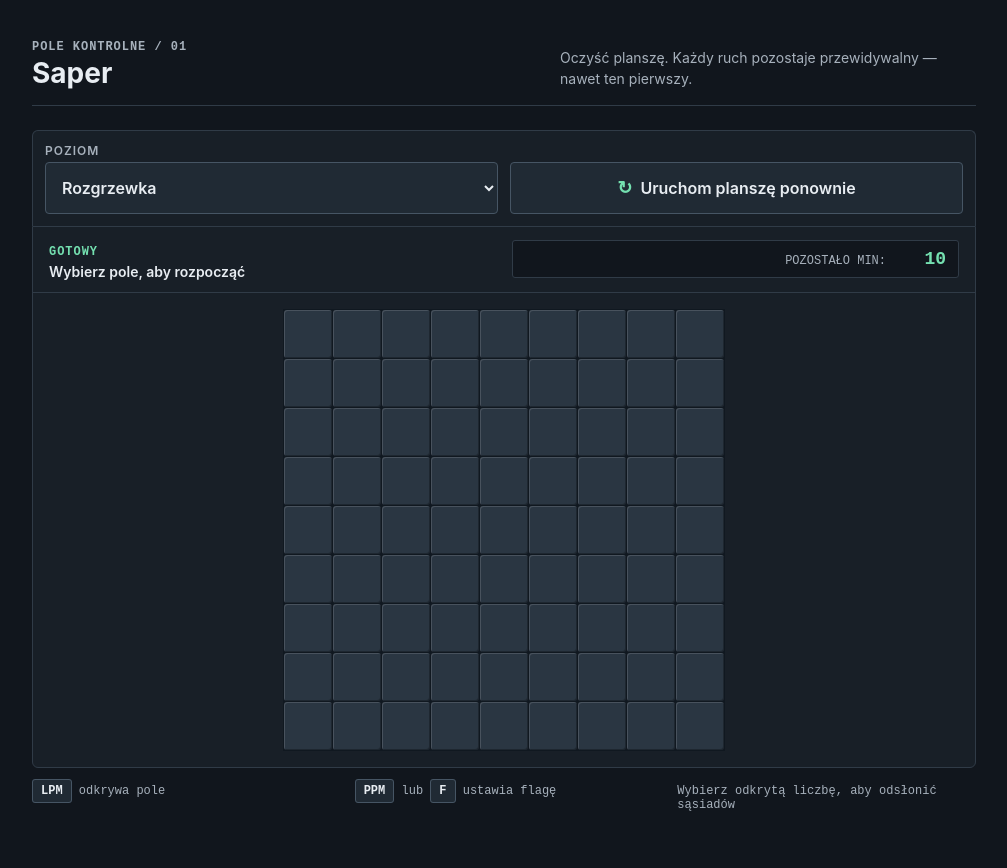
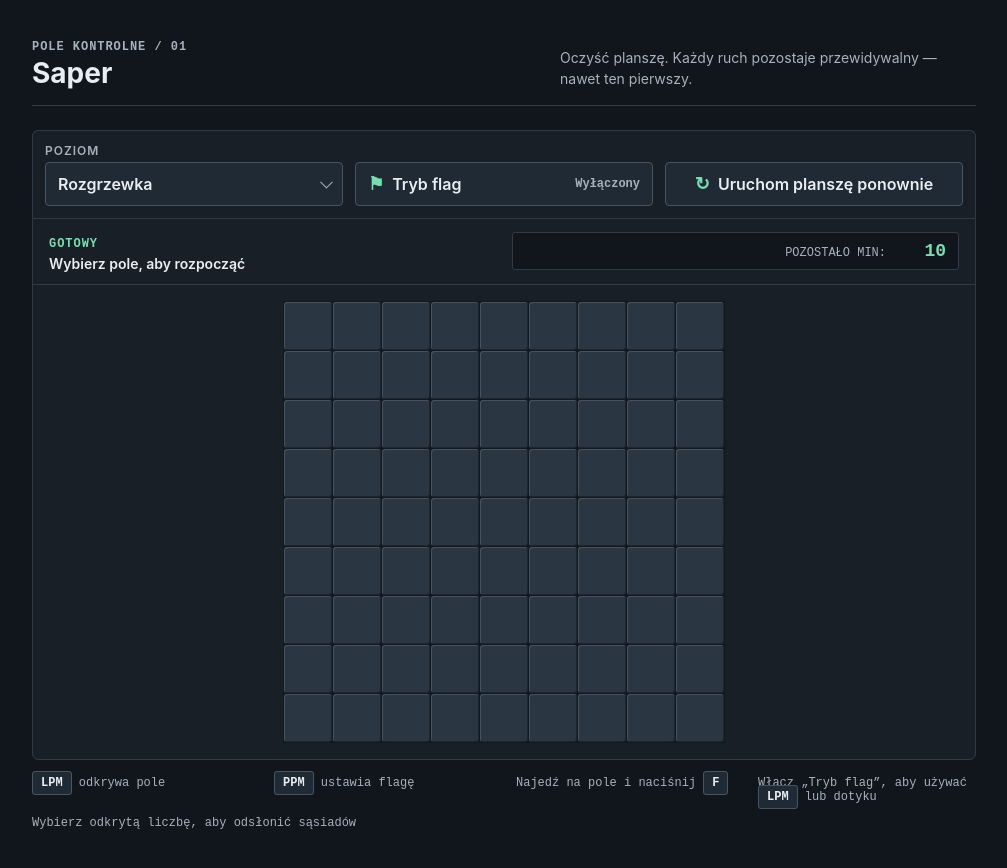
Before and after one commit to SeKups/saper, a React (Vite) app: page / in a window 1280 px wide. Shown: the whole page, without its empty margins (136-1143 px from the left). Built offline with nearby package versions, Linux system fonts and the light colour scheme.

Commit message:
fix(ui): make flag controls explicit

```diff
--- a/src/App.tsx
+++ b/src/App.tsx
@@ -1,4 +1,4 @@
-import { useState } from 'react'
+import { useCallback, useState } from 'react'
 import type { ChangeEvent } from 'react'
 
 import { GameBoard } from './components/GameBoard'
@@ -6,6 +6,8 @@ import { levels } from './data/levels'
 import { createBoard, revealCell, toggleFlag } from './logic/board'
 import type { Level } from './logic/board'
 import './styles/app.scss'
+
+type InteractionMode = 'reveal' | 'flag'
 
 const defaultLevel = levels[0]
 
@@ -16,6 +18,18 @@ if (defaultLevel === undefined) {
 export function App() {
   const [selectedLevel, setSelectedLevel] = useState<Level>(defaultLevel)
   const [board, setBoard] = useState(() => createBoard(defaultLevel))
+  const [interactionMode, setInteractionMode] = useState<InteractionMode>('reveal')
+
+  const revealBoardCell = useCallback((index: number) => {
+    setBoard((current) => revealCell(current, index))
+  }, [])
+
+  const flagBoardCell = useCallback((index: number) => {
+    setBoard((current) => toggleFlag(current, index))
+  }, [])
+
+  const flagModeActive = interactionMode === 'flag'
+  const activateBoardCell = flagModeActive ? flagBoardCell : revealBoardCell
 
   const handleLevelChange = (event: ChangeEvent<HTMLSelectElement>) => {
     const nextLevel = levels.find((level) => level.id === event.target.value)
@@ -30,6 +44,10 @@ export function App() {
 
   const restartGame = () => {
     setBoard(createBoard(selectedLevel))
+  }
+
+  const toggleInteractionMode = () => {
+    setInteractionMode((current) => current === 'flag' ? 'reveal' : 'flag')
   }
 
   return (
@@ -47,6 +65,7 @@ export function App() {
       <section className="control-panel" aria-label="Ustawienia gry">
         <label className="level-select">
           <span className="level-select__label">Poziom</span>
+          <span className="level-select__field">
             <select
               aria-label="Wybierz poziom"
               className="level-select__control"
@@ -57,7 +76,21 @@ export function App() {
                 <option value={level.id} key={level.id}>{level.name}</option>
               ))}
             </select>
+          </span>
         </label>
+
+        <button
+          aria-pressed={flagModeActive}
+          className="flag-mode-button"
+          type="button"
+          onClick={toggleInteractionMode}
+        >
+          <span aria-hidden="true" className="flag-mode-button__icon">⚑</span>
+          <span>Tryb flag</span>
+          <span className="flag-mode-button__state">
+            {flagModeActive ? 'Włączony' : 'Wyłączony'}
+          </span>
+        </button>
 
         <button className="restart-button" type="button" onClick={restartGame}>
           <span aria-hidden="true" className="restart-button__icon">↻</span>
@@ -67,13 +100,15 @@ export function App() {
 
       <GameBoard
         board={board}
-        onFlag={(index) => setBoard((current) => toggleFlag(current, index))}
-        onReveal={(index) => setBoard((current) => revealCell(current, index))}
+        onActivate={activateBoardCell}
+        onFlag={flagBoardCell}
       />
 
       <footer className="app__instructions">
         <p><kbd>LPM</kbd> odkrywa pole</p>
-        <p><kbd>PPM</kbd> lub <kbd>F</kbd> ustawia flagę</p>
+        <p><kbd>PPM</kbd> ustawia flagę</p>
+        <p>Najedź na pole i naciśnij <kbd>F</kbd></p>
+        <p>Włącz „Tryb flag”, aby używać <kbd>LPM</kbd> lub dotyku</p>
         <p>Wybierz odkrytą liczbę, aby odsłonić sąsiadów</p>
       </footer>
     </main>
--- a/src/components/GameBoard.tsx
+++ b/src/components/GameBoard.tsx
@@ -1,3 +1,4 @@
+import { useEffect, useRef } from 'react'
 import type { CSSProperties } from 'react'
 
 import type { Board } from '../logic/board'
@@ -5,8 +6,8 @@ import { GameCell } from './GameCell'
 
 type GameBoardProps = {
   board: Board
+  onActivate: (index: number) => void
   onFlag: (index: number) => void
-  onReveal: (index: number) => void
 }
 
 type BoardStyle = CSSProperties & {
@@ -32,7 +33,45 @@ const statusContent: Record<Board['state'], { label: string; message: string }>
   },
 }
 
-export function GameBoard({ board, onFlag, onReveal }: GameBoardProps) {
+export function GameBoard({ board, onActivate, onFlag }: GameBoardProps) {
+  const hoveredCell = useRef<number | null>(null)
+  const flagHandler = useRef(onFlag)
+
+  // Keep the window listener stable while React supplies the latest callback.
+  flagHandler.current = onFlag
+
+  useEffect(() => {
+    const flagHoveredCell = (event: KeyboardEvent) => {
+      const index = hoveredCell.current
+      const modified = event.altKey || event.ctrlKey || event.metaKey
+
+      if (
+        index === null
+        || event.repeat
+        || modified
+        || event.key.toLowerCase() !== 'f'
+      ) {
+        return
+      }
+
+      event.preventDefault()
+      flagHandler.current(index)
+    }
+
+    window.addEventListener('keydown', flagHoveredCell)
+    return () => window.removeEventListener('keydown', flagHoveredCell)
+  }, [])
+
+  const setHoveredCell = (index: number) => {
+    hoveredCell.current = index
+  }
+
+  const clearHoveredCell = (index: number) => {
+    if (hoveredCell.current === index) {
+      hoveredCell.current = null
+    }
+  }
+
   const mineCount = board.cells.filter((cell) => cell.mine).length
   const flagCount = board.cells.filter((cell) => cell.flagged).length
   const remainingMines = mineCount - flagCount
@@ -78,8 +117,10 @@ export function GameBoard({ board, onFlag, onReveal }: GameBoardProps) {
                     gameState={board.state}
                     index={index}
                     key={index}
+                    onActivate={onActivate}
                     onFlag={onFlag}
-                    onReveal={onReveal}
+                    onPointerEnter={setHoveredCell}
+                    onPointerLeave={clearHoveredCell}
                   />
                 )
               })}
--- a/src/components/GameCell.tsx
+++ b/src/components/GameCell.tsx
@@ -1,4 +1,4 @@
-import type { KeyboardEvent, MouseEvent } from 'react'
+import type { MouseEvent } from 'react'
 
 import type { Board, Cell } from '../logic/board'
 
@@ -6,8 +6,10 @@ type GameCellProps = {
   cell: Cell
   gameState: Board['state']
   index: number
+  onActivate: (index: number) => void
   onFlag: (index: number) => void
-  onReveal: (index: number) => void
+  onPointerEnter: (index: number) => void
+  onPointerLeave: (index: number) => void
 }
 
 function cellLabel(cell: Cell, index: number, gameState: Board['state']): string {
@@ -52,8 +54,10 @@ export function GameCell({
   cell,
   gameState,
   index,
+  onActivate,
   onFlag,
-  onReveal,
+  onPointerEnter,
+  onPointerLeave,
 }: GameCellProps) {
   const mineVisible = cell.mine && (cell.revealed || gameState === 'lost')
   const terminal = gameState === 'won' || gameState === 'lost'
@@ -74,13 +78,6 @@ export function GameCell({
     onFlag(index)
   }
 
-  const handleKeyDown = (event: KeyboardEvent<HTMLButtonElement>) => {
-    if (event.key.toLowerCase() === 'f') {
-      event.preventDefault()
-      onFlag(index)
-    }
-  }
-
   return (
     <button
       aria-label={cellLabel(cell, index, gameState)}
@@ -88,9 +85,10 @@ export function GameCell({
       className={classes}
       disabled={terminal}
       type="button"
-      onClick={() => onReveal(index)}
+      onClick={() => onActivate(index)}
       onContextMenu={handleContextMenu}
-      onKeyDown={handleKeyDown}
+      onPointerEnter={() => onPointerEnter(index)}
+      onPointerLeave={() => onPointerLeave(index)}
     >
       <span aria-hidden="true">{cellContent(cell, gameState)}</span>
     </button>
--- a/src/styles/app.scss
+++ b/src/styles/app.scss
@@ -108,9 +108,28 @@ select:focus-visible {
   gap: var(--space-1);
 }
 
+.level-select__field {
+  position: relative;
+  display: grid;
+}
+
+.level-select__field::after {
+  position: absolute;
+  inset-block-start: 50%;
+  inset-inline-end: var(--space-3);
+  inline-size: var(--space-2);
+  block-size: var(--space-2);
+  border-inline-end: var(--border-thin) solid var(--color-ink-soft);
+  border-block-end: var(--border-thin) solid var(--color-ink-soft);
+  content: '';
+  pointer-events: none;
+  transform: translateY(-70%) rotate(45deg);
+}
+
 .level-select__control,
+.flag-mode-button,
 .restart-button {
-  min-block-size: calc(var(--space-7) + var(--space-1));
+  min-block-size: var(--size-control-height);
   border: var(--border-thin) solid var(--color-line-strong);
   border-radius: var(--radius-control);
   background: var(--color-panel-strong);
@@ -119,30 +138,51 @@ select:focus-visible {
 }
 
 .level-select__control {
+  appearance: none;
   inline-size: var(--size-full);
   min-inline-size: var(--size-control-min);
+  padding-inline-end: var(--space-6);
   cursor: pointer;
 }
 
+.flag-mode-button,
 .restart-button {
   display: inline-flex;
   align-items: center;
-  justify-content: center;
   gap: var(--space-2);
   inline-size: var(--size-full);
   cursor: pointer;
   transition: background var(--duration-fast) ease, border-color var(--duration-fast) ease;
 }
 
+.restart-button {
+  justify-content: center;
+}
+
+.level-select__control:hover,
+.flag-mode-button:hover,
 .restart-button:hover {
   border-color: var(--color-accent-deep);
   background: var(--color-line);
 }
 
+.flag-mode-button[aria-pressed='true'] {
+  border-color: var(--color-accent-deep);
+  background: var(--color-flag-surface);
+}
+
+.flag-mode-button__icon,
 .restart-button__icon {
   color: var(--color-accent);
   font-family: var(--font-mono);
   font-size: var(--size-icon);
+}
+
+.flag-mode-button__state {
+  margin-inline-start: auto;
+  color: var(--color-ink-soft);
+  font-family: var(--font-mono);
+  font-size: var(--text-xs);
 }
 
 .game-board {
@@ -233,7 +273,7 @@ select:focus-visible {
     transform var(--duration-fast) ease;
 }
 
-.game-cell:hover:not(.game-cell--revealed):not(:disabled) {
+.game-cell:hover:not(.game-cell--revealed):not(.game-cell--flagged):not(:disabled) {
   background: var(--color-field-hover);
   transform: translateY(calc(var(--border-thin) * -1));
 }
@@ -250,6 +290,7 @@ select:focus-visible {
 }
 
 .game-cell--flagged {
+  background: var(--color-flag-surface);
   color: var(--color-accent);
 }
 
--- a/src/styles/variables.scss
+++ b/src/styles/variables.scss
@@ -15,6 +15,7 @@
   --color-field-raised: #2a3642;
   --color-field-hover: #364655;
   --color-field-open: #d9dee3;
+  --color-flag-surface: #1f4639;
   --color-danger: #b94343;
   --color-on-danger: #ffffff;
   --color-focus: #74e0b0;
@@ -58,6 +59,7 @@
   --size-copy: 26rem;
   --size-cell: clamp(2rem, 5.4vw, 3rem);
   --size-control-min: 12rem;
+  --size-control-height: 2.75rem;
   --size-icon: 1.125rem;
   --size-outline-offset: 0.1875rem;
 
```
Also changed, not shown: 1 other file (tests, documents, lock files or other folders). Lines whose indentation alone changed are shown as unchanged.
